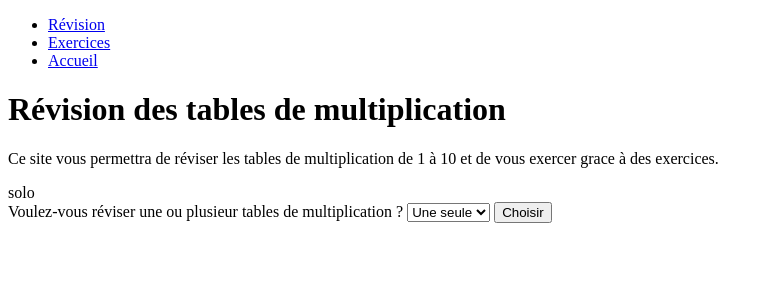
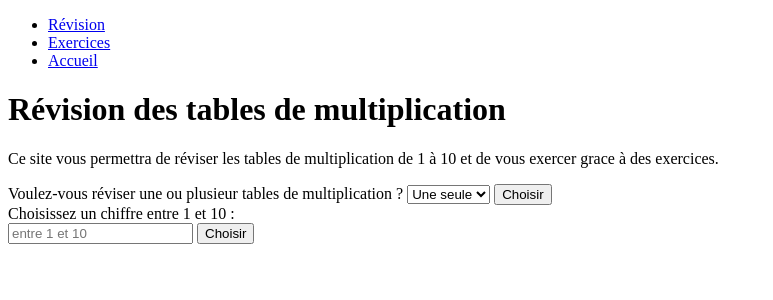
Before and after one commit to antho90/Projet-multiplication, a PHP site: page /revision.php?choix=1 in a window 1280 px wide. Shown: the top 300 px of the page, without its empty margins (0-773 px from the left). Run offline with PHP 8.4, Linux system fonts and the light colour scheme.

Commit message:
formulaire pg révision

```diff
--- a/revision.php
+++ b/revision.php
@@ -4,16 +4,6 @@
 $pagetitle = "Révision tables multiplication";
 require_once "header.php";
 ?>
-
-
-<?php if ($_GET['choix']="1"): ?>
-   solo
-
-<?php elseif ($_GET['choix']="2"): ?>
-    plusieur
-
-    <?php endif ?>
-
 
 <form method="GET" action="revision.php">
 Voulez-vous réviser une ou plusieur tables de multiplication ?
@@ -24,3 +14,32 @@ Voulez-vous réviser une ou plusieur tables de multiplication ?
   <button type="submit">Choisir</button>
 
 </form>
+
+<?php if ($_GET['choix']==1): ?>
+   Choisissez un chiffre entre 1 et 10 :
+         <form method="GET" action="revision.php">
+             <input type="number" name="chiffre" placeholder="entre 1 et 10">
+             <button type="submit">Choisir</button>
+          </form>
+
+
+<?php elseif ($_GET['choix']==2): ?>
+    Choisissez les tables que vous voulez réviser :
+
+    <form method="GET" action="revision.php">
+             <input type="number" name="chiffre" placeholder="entre 1 et 10">
+    </form>
+    <form method="GET" action="revision.php">
+             <input type="number" name="chiffre" placeholder="entre 1 et 10">
+    </form>
+    <form method="GET" action="revision.php">
+             <input type="number" name="chiffre" placeholder="entre 1 et 10">
+    </form>
+    <form method="GET" action="revision.php">
+             <input type="number" name="chiffre" placeholder="entre 1 et 10">
+    </form>
+
+    <button type="submit">Choisir</button>
+
+
+<?php endif ?>
```
